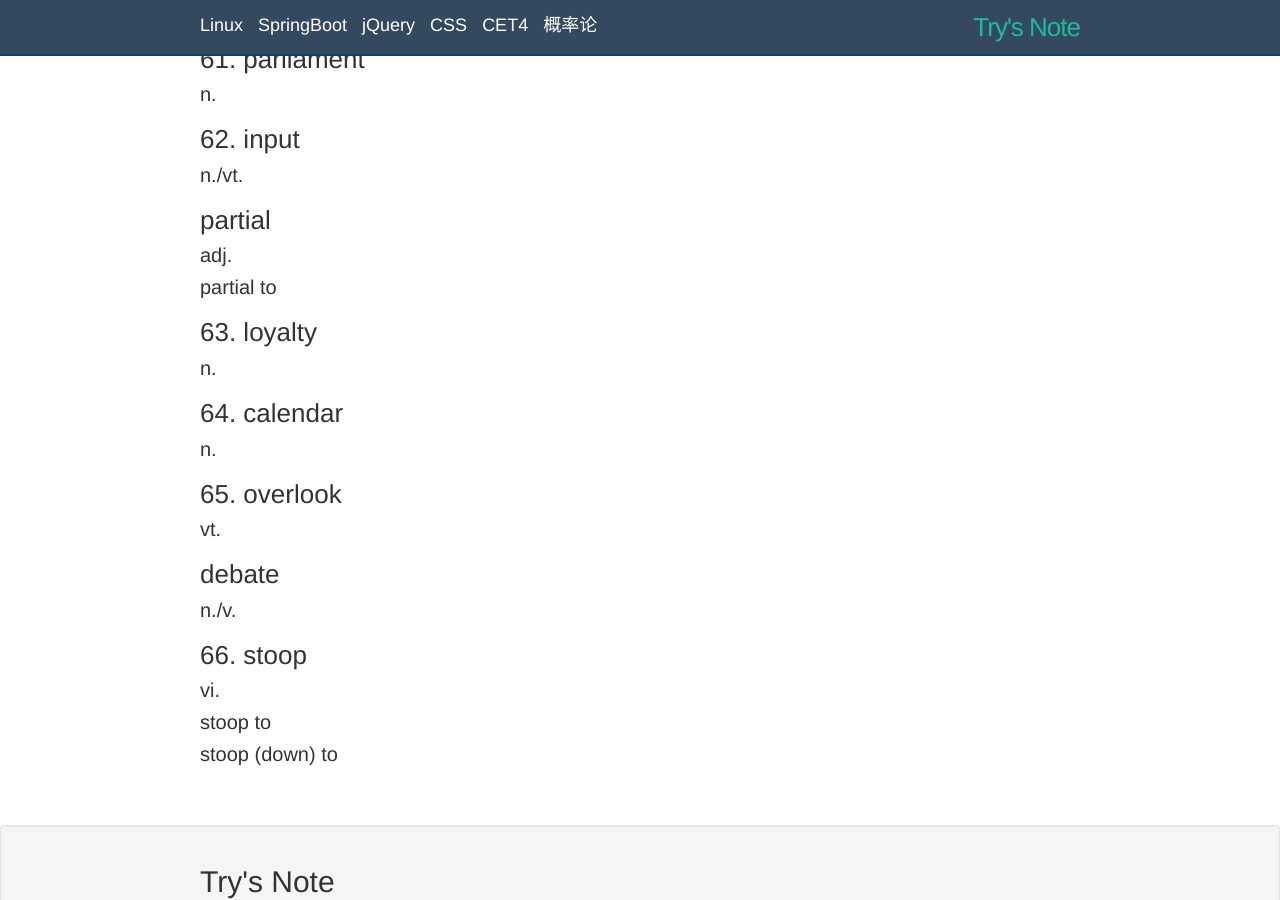
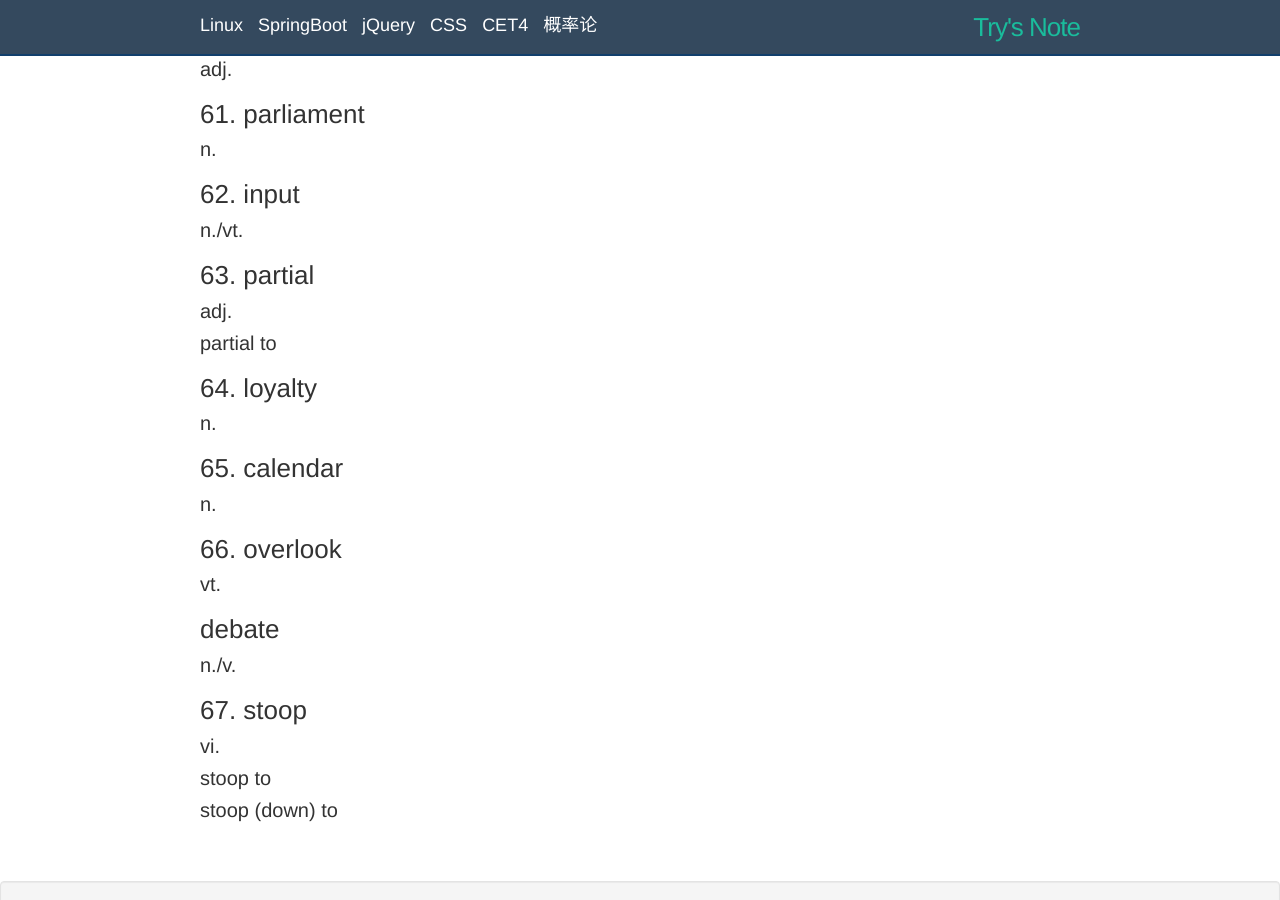
Before and after one commit to hexusr/hexusr.github.io, a Jekyll site: the page built from _posts/2017-09-06-word-list2.md, in a window 1280 px wide and 900 px high, scrolled down 5391 px. Built offline with Jekyll 4.4.1, drawn with Linux system fonts in a browser that asks for light colours; nearby versions of some CDN libraries; some of the changed text lies outside the part shown.

```diff
--- a/_posts/2017-09-06-word-list2.md
+++ b/_posts/2017-09-06-word-list2.md
@@ -37,7 +38,7 @@ categories: CET4
 ### 14. shrink
 #### v.
 ### 15. parade
-#### n./v,
+#### n./v.
 ### 16. rumour
 #### n.
 ### 17. establish
@@ -142,18 +143,18 @@ categories: CET4
 #### n.
 ### 62. input
 #### n./vt.
-### partial
+### 63. partial
 #### adj.
 #### partial to
-### 63. loyalty
+### 64. loyalty
 #### n.
-### 64. calendar
+### 65. calendar
 #### n.
-### 65. overlook
+### 66. overlook
 #### vt.
 ### debate
 #### n./v.
-### 66. stoop
+### 67. stoop
 #### vi.
 #### stoop to
 #### stoop (down) to
```
Also changed, not shown: other parts of _posts/2017-09-06-word-list2.md (+1 -0 lines), _posts/2017-09-05-word-list-1.md (+1 -0 lines).
